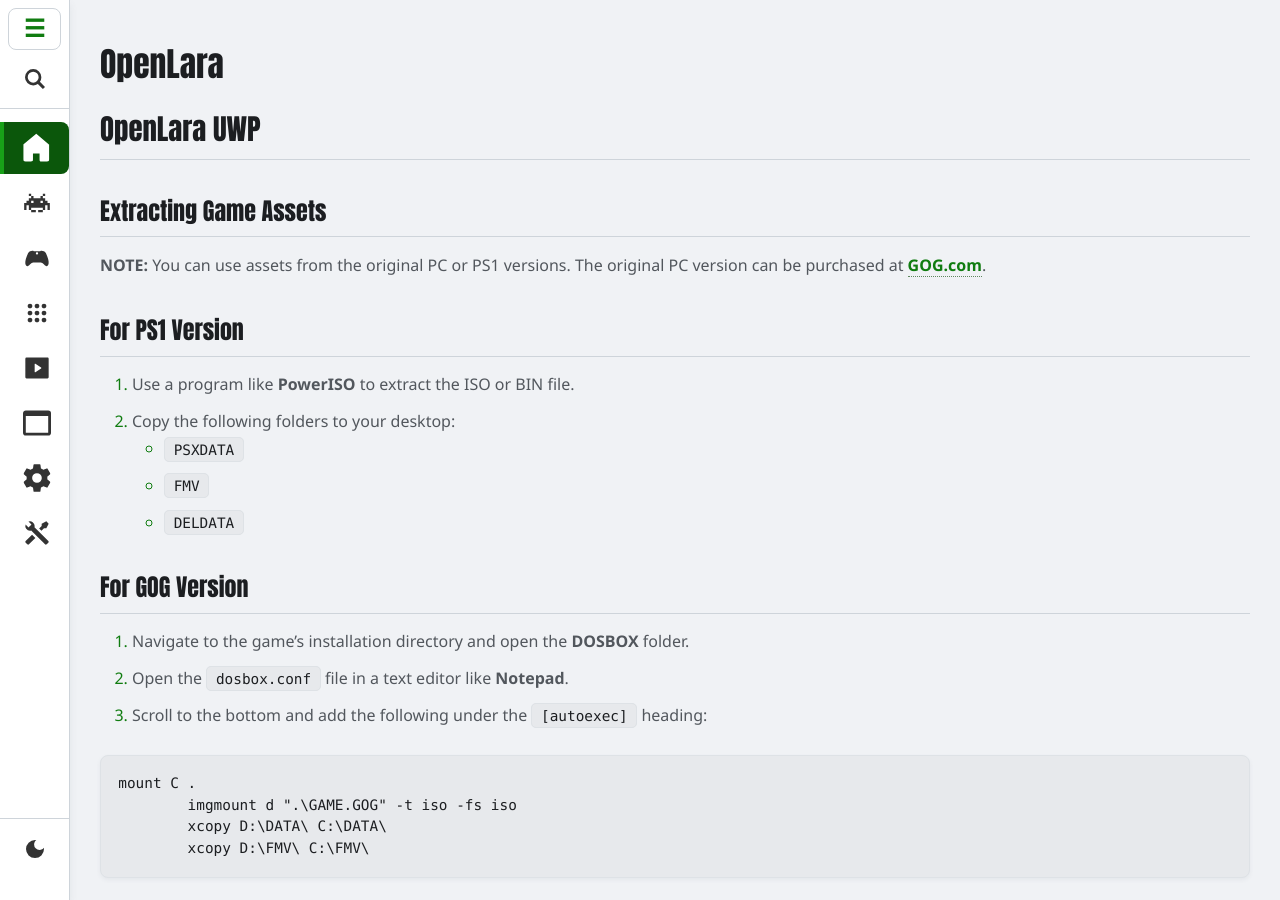
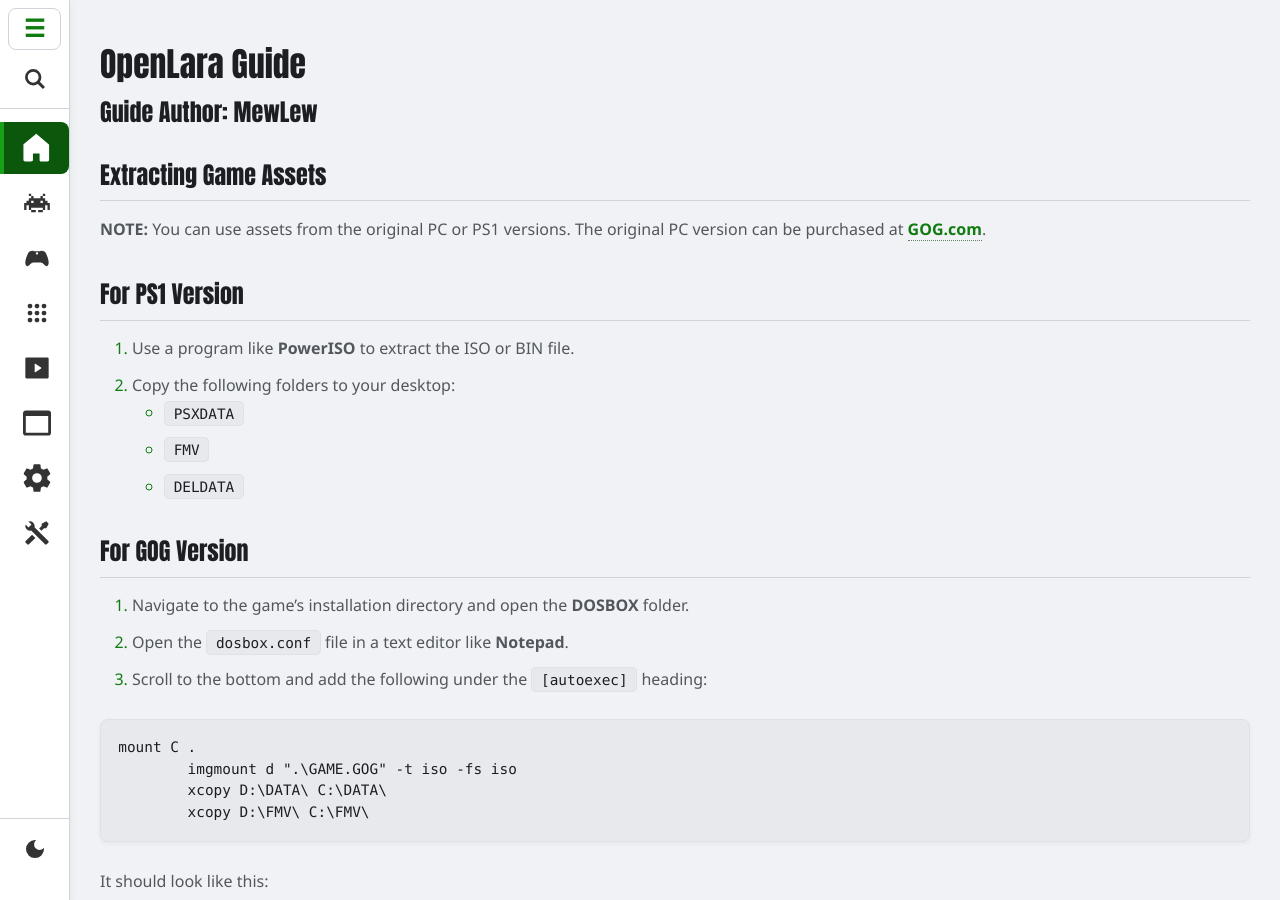
Before and after one commit to EmulationRevival/emulationrevival.github.io, a Jekyll site: the page built from guides/ports/openlara.md, in a window 1280 px wide and 900 px high. Built offline with Jekyll 4.4.1, drawn with Linux system fonts in a browser that asks for light colours.

Commit message:
Update openlara.md

```diff
--- a/guides/ports/openlara.md
+++ b/guides/ports/openlara.md
@@ -1,11 +1,10 @@
 ---
 layout: template
-title: "OpenLara"
+title: "OpenLara Guide"
 permalink: /guides/ports/openlara-guide/
 description: "A guide for setting up OpenLara on dev mode."
+author: "MewLew"
 ---
-
-## OpenLara UWP
 
 ### Extracting Game Assets
 
```
